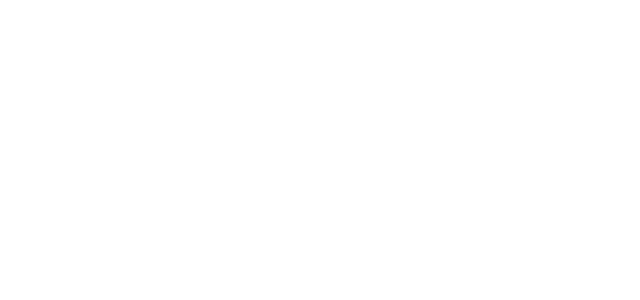
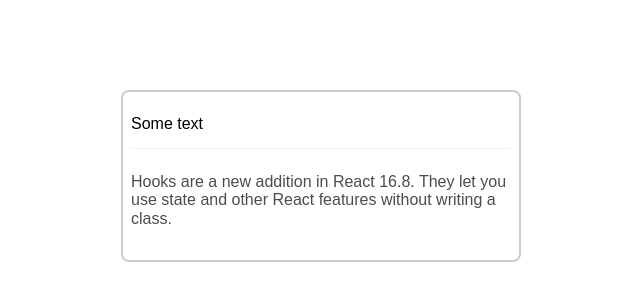
Before and after one commit to Kozlovska-Yulya/Component-updates, a React app in the folder task3/: page / in a window 1280 px wide. Shown: the part 224-524 px from the top of the page, without its empty margins (319-959 px from the left). Built offline with nearby package versions, Linux system fonts and the light colour scheme.

Commit message:
Expanded Component

```diff
--- a/task3/src/App.jsx
+++ b/task3/src/App.jsx
@@ -23,7 +23,7 @@
       <div className="app">
         <Expand
           isShow={this.state.isShow}
-          onClose={this.showContent}
+          onClose={this.hideContent}
           title="Some text"
         >
           <p>
--- a/task3/src/Expand.jsx
+++ b/task3/src/Expand.jsx
@@ -1,10 +1,7 @@
 import React from 'react';
 import PropTypes from 'prop-types';
 
-const Expand = ({ isShow, children, title, onClose }) => {
-  if (!isShow) {
-    return null;
-  }
+const Expand = ({ children, title, onClose }) => {
   return (
     <div className="expand border">
       <div className="expand__header">
@@ -18,4 +15,11 @@
   );
 };
 
+Expand.propTypes = {
+  isShow: PropTypes.bool.isRequired,
+  children: PropTypes.node.isRequired,
+  title: PropTypes.string.isRequired,
+  onClose: PropTypes.func.isRequired,
+};
+
 export default Expand;
```
